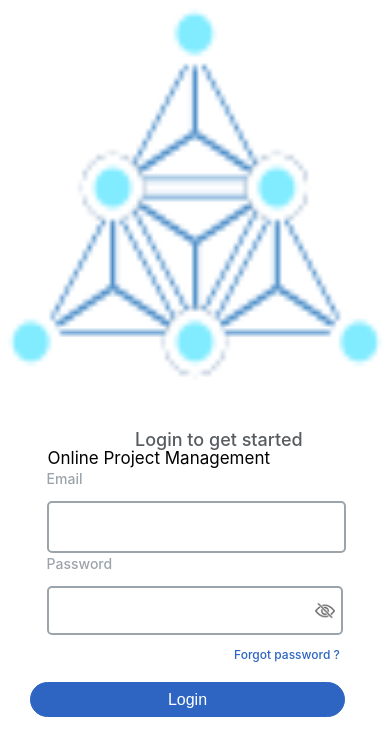
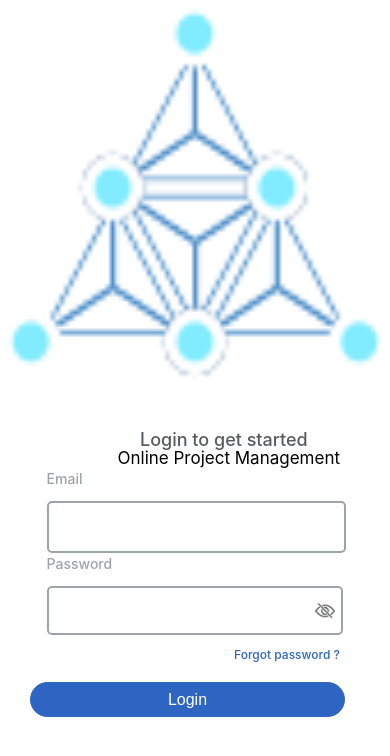
Before and after one commit to Bindumuniyappa/TechPrimeLab_Assignment_1, a React (Create React App) app: page / in a window 390 px wide. Shown: the top 756 px of the page. Built offline with nearby package versions, Linux system fonts and the light colour scheme.

Commit message:
made chnages in login page

```diff
--- a/src/styling/LoginStyle.css
+++ b/src/styling/LoginStyle.css
@@ -1,6 +1,6 @@
 #login_page {
     width: 100%;
-    background-color: black;
+    background-color:white;
 }
 
 #login_div {
@@ -35,13 +35,13 @@
 #logo_img1 {
     position: absolute;
     z-index: 1;
-    left: 44%;
+    left: 47%;
     top: 10%;
     color: rgb(225, 228, 231);
 }
 #logo_img1 p{
     position: relative;
-    left: -50px;
+    left: -60px;
 }
 
 @media only screen and (max-width: 1287px) {
@@ -169,7 +169,7 @@ form {
     }
 
     #login_title {
-        margin-left: 25px;
+        margin-left: 30px;
     }
 
     #logo_img1 img {
@@ -181,6 +181,7 @@ form {
         position: relative;
         font-size: 17px;
         top: 330px;
+        left: 20px;
         color: black;
 
     }
```
